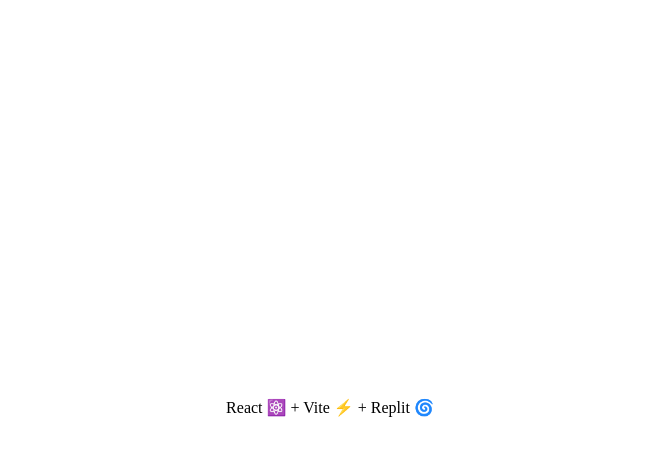
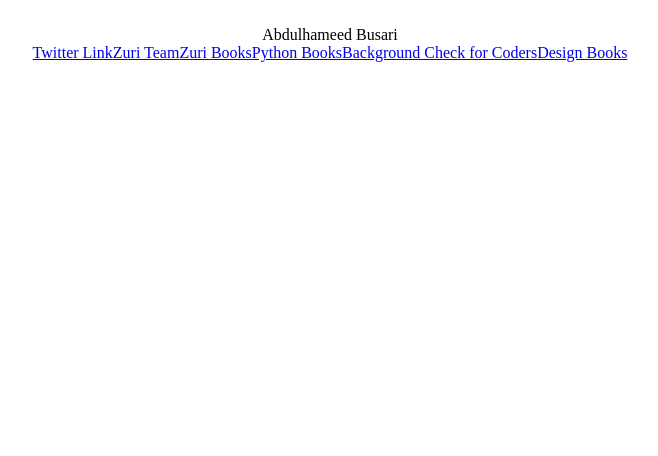
Before and after one commit to 0xlarmideh/hngi9-Frontend-task-1-, a React (Vite) app: page / in a window 1280 px wide. Shown: the top 456 px of the page, without its empty margins (310-968 px from the left). Built offline with nearby package versions, Linux system fonts and the light colour scheme.

Commit message:
Created the jsx structure for the inner contents

```diff
--- a/src/App.css
+++ b/src/App.css
@@ -1,5 +1,4 @@
 main {
   text-align: center;
-  vertical-align: center;
-  line-height: 100vh
+/*   vertical-align: center; */
 }
--- a/src/App.jsx
+++ b/src/App.jsx
@@ -1,9 +1,10 @@
 import './App.css'
+import MainContents from './main-contents'
 
 export default function App() {
   return (
     <main>
-      React ⚛️ + Vite ⚡ + Replit 🌀
+      <MainContents />
     </main>
   )
 }
--- /dev/null
+++ b/src/main-contents.jsx
@@ -0,0 +1,18 @@
+export default function MainContents() {
+  return (
+    <>
+      <div className="profile-section">
+        <img></img>
+        <div id="twitter">Abdulhameed Busari</div>
+      </div>
+      <div className="links-section">
+        <a id="twitter" href="https://twitter.com/0xlarmideh">Twitter Link</a>
+        <a id="btn__zuri" href="https://training.zuri.team/">Zuri Team</a>
+        <a id="books" href="http://books.zuri.team/">Zuri Books</a>
+        <a id="book__python" href="https://books.zuri.team/python-for-beginners?ref_id=<0x>">Python Books</a>
+        <a id="pitch" href="https://background.zuri.team">Background Check for Coders</a>
+        <a id="book__design" href="https://books.zuri.team/design-rules">Design Books</a>
+      </div>
+    </>
+  )
+}
```
